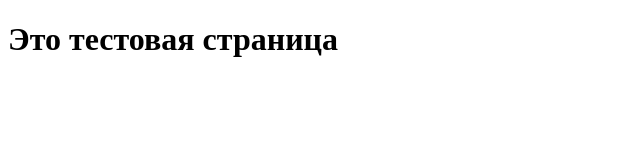
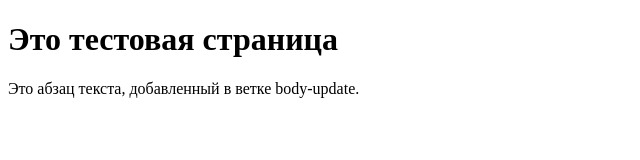
Before and after one commit to xXD4nx/MergeConflictsLab, a plain HTML site: page index.html in a window 1280 px wide. Shown: the whole page, without its empty margins (0-640 px from the left). Drawn offline with Linux system fonts and the light colour scheme.

Commit message:
Добавил абзац текста

```diff
--- a/index.html
+++ b/index.html
@@ -7,5 +7,6 @@
 </head>
 <body>
     <h1>Это тестовая страница</h1>
+    <p>Это абзац текста, добавленный в ветке body-update.</p>
 </body>
 </html>
```
